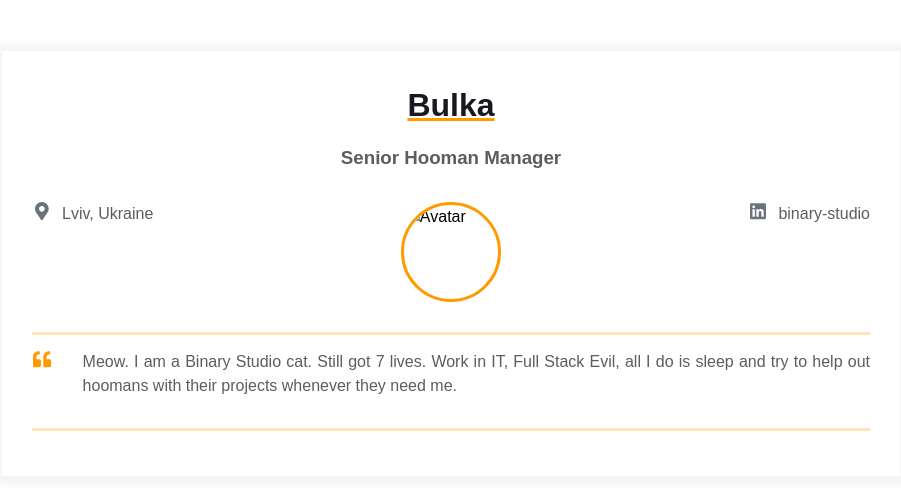
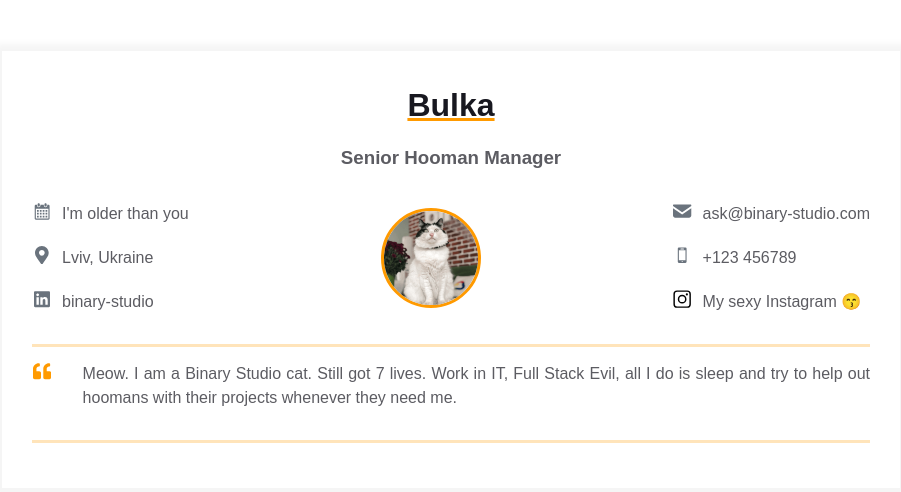
Before and after one commit to JorgeKerilima19/homepage, a plain HTML site: page index.html in a window 1280 px wide. Shown: the whole page, without its empty margins (189-1090 px from the left). Drawn offline with Linux system fonts and the light colour scheme.

Commit message:
svg revisted + avatar

```diff
--- a/index.html
+++ b/index.html
@@ -18,6 +18,12 @@
                 <div class="contact-info__block">
                     <a href="" rel="author" class="contact-info__item">
                         <div class="contact-info__item-icon-wrapper">
+                            <svg class="contact-info__item-icon" fill="CurrentColor" viewBox="0 0 32 32" version="1.1" xmlns="http://www.w3.org/2000/svg"><g id="SVGRepo_bgCarrier" stroke-width="0"></g><g id="SVGRepo_tracerCarrier" stroke-linecap="round" stroke-linejoin="round"></g><g id="SVGRepo_iconCarrier"> <title>calendar</title> <path d="M27 31h-22c-1.104 0-2-0.896-2-2v-22c0-1.105 0.896-2 2-2h2v1c0 1.657 1.343 3 3 3s3-1.343 3-3v-1h6v1c0 1.657 1.344 3 3 3s3-1.343 3-3v-1h2c1.104 0 2 0.895 2 2v22c0 1.104-0.896 2-2 2zM27 12h-22v17h22v-17zM10 17h-3v-3h3v3zM10 22h-3v-3h3v3zM10 27h-3v-3h3v3zM15 17h-3v-3h3v3zM15 22h-3v-3h3v3zM15 27h-3v-3h3v3zM20 17h-3v-3h3v3zM20 22h-3v-3h3v3zM20 27h-3v-3h3v3zM25 17h-3v-3h3v3zM25 22h-3v-3h3v3zM25 27h-3v-3h3v3zM21.969 8c-1.088 0-1.969-0.882-1.969-1.969v-2.062c0-1.088 0.881-1.969 1.969-1.969s1.969 0.881 1.969 1.969v2.062c0 1.087-0.881 1.969-1.969 1.969zM9.969 8c-1.088 0-1.969-0.882-1.969-1.969v-2.062c0-1.088 0.881-1.969 1.969-1.969s1.969 0.881 1.969 1.969v2.062c0 1.087-0.882 1.969-1.969 1.969z"></path> </g></svg>
+                        </div>
+                        <span>I'm older than you</span>
+                      </a>
+                      <a href="" rel="author" class="contact-info__item">
+                        <div class="contact-info__item-icon-wrapper">
                           <svg class="contact-info__item-icon" xmlns="http://www.w3.org/2000/svg" viewBox="0 0 384 512">
                             <path
                               d="M172.268 501.67C26.97 291.031 0 269.413 0 192 0 85.961 85.961 0 192 0s192 85.961 192 192c0 77.413-26.97 99.031-172.268 309.67-9.535 13.774-29.93 13.773-39.464 0zM192 272c44.183 0 80-35.817 80-80s-35.817-80-80-80-80 35.817-80 80 35.817 80 80 80z">
@@ -26,13 +32,6 @@
                         </div>
                         <span>Lviv, Ukraine</span>
                       </a>
-                </div>
-
-                <div class="contact-info__block contact-info__block--center">
-                  <img class="contact-info__avatar" src="assets/avatar.png" alt="Avatar">
-                </div>
-
-                <div class="contact-info__block">
                       <a href="https://ua.linkedin.com/company/binary-studio_241166" rel="author" class="contact-info__item">
                         <div class="contact-info__item-icon-wrapper">
                           <svg class="contact-info__item-icon" xmlns="http://www.w3.org/2000/svg" viewBox="0 0 448 512">
@@ -42,6 +41,31 @@
                           </svg>
                         </div>
                         <span>binary-studio</span>
+                      </a>
+                </div>
+
+                <div class="contact-info__block contact-info__block--center">
+                  <img class="contact-info__avatar" src="assets/avatar.png" alt="Avatar">
+                </div>
+
+                <div class="contact-info__block">
+                    <a href="#" rel="author" class="contact-info__item">
+                        <div class="contact-info__item-icon-wrapper">
+                          <svg class="contact-info__item-icon"  version="1.1" id="_x32_" xmlns="http://www.w3.org/2000/svg" xmlns:xlink="http://www.w3.org/1999/xlink" viewBox="0 0 512 512" xml:space="preserve" fill="#000000"><g id="SVGRepo_bgCarrier" stroke-width="0"></g><g id="SVGRepo_tracerCarrier" stroke-linecap="round" stroke-linejoin="round"></g><g id="SVGRepo_iconCarrier"> <style type="text/css">  .st0{fill:#000000;}  </style> <g> <path class="st0" d="M496.563,68.828H15.438C6.922,68.828,0,75.75,0,84.281v30.391l256,171.547l256-171.563V84.281 C512,75.75,505.078,68.828,496.563,68.828z"></path> <path class="st0" d="M0,178.016v203.391c0,34.125,27.641,61.766,61.781,61.766h388.438c34.141,0,61.781-27.641,61.781-61.766V178 L256,349.563L0,178.016z"></path> </g> </g></svg>
+                        </div>
+                        <span>ask@binary-studio.com</span>
+                      </a>
+                      <a href="#" rel="author" class="contact-info__item">
+                        <div class="contact-info__item-icon-wrapper">
+                            <svg fill="#000000" class="contact-info__item-icon" viewBox="-4 0 19 19" xmlns="http://www.w3.org/2000/svg" class="cf-icon-svg"><g id="SVGRepo_bgCarrier" stroke-width="0"></g><g id="SVGRepo_tracerCarrier" stroke-linecap="round" stroke-linejoin="round"></g><g id="SVGRepo_iconCarrier"><path d="M10.114 2.69v13.76a1.123 1.123 0 0 1-1.12 1.12H2.102a1.123 1.123 0 0 1-1.12-1.12V2.69a1.123 1.123 0 0 1 1.12-1.12h6.892a1.123 1.123 0 0 1 1.12 1.12zm-1.12 1.844H2.102V14.78h6.892zm-5.31-1.418a.56.56 0 0 0 .56.56h2.61a.56.56 0 0 0 0-1.12h-2.61a.56.56 0 0 0-.56.56zm2.423 13.059a.558.558 0 1 0-.559.558.558.558 0 0 0 .559-.558z"></path></g></svg>
+                        </div>
+                        <span>+123 456789</span>
+                      </a>
+                      <a href="https://ua.linkedin.com/company/binary-studio_241166" rel="author" class="contact-info__item">
+                        <div class="contact-info__item-icon-wrapper">
+                            <svg viewBox="0 0 24 24" id="Layer_1" data-name="Layer 1" xmlns="http://www.w3.org/2000/svg" fill="#000000" class="contact-info__item-icon"><g id="SVGRepo_bgCarrier" stroke-width="0"></g><g id="SVGRepo_tracerCarrier" stroke-linecap="round" stroke-linejoin="round"></g><g id="SVGRepo_iconCarrier"><defs><style>.cls-1{fill:none;stroke:#020202;stroke-miterlimit:10;stroke-width:1.91px;}.cls-2{fill:#020202;}</style></defs><rect class="cls-1" x="1.5" y="1.5" width="21" height="21" rx="3.82"></rect><circle class="cls-1" cx="12" cy="12" r="4.77"></circle><circle class="cls-2" cx="18.2" cy="5.8" r="1.43"></circle></g></svg>
+                        </div>
+                        <span>My sexy Instagram 😙</span>
                       </a>
                 </div>
               </div>
```
Also changed, not shown: assets/avatar.png (added).
